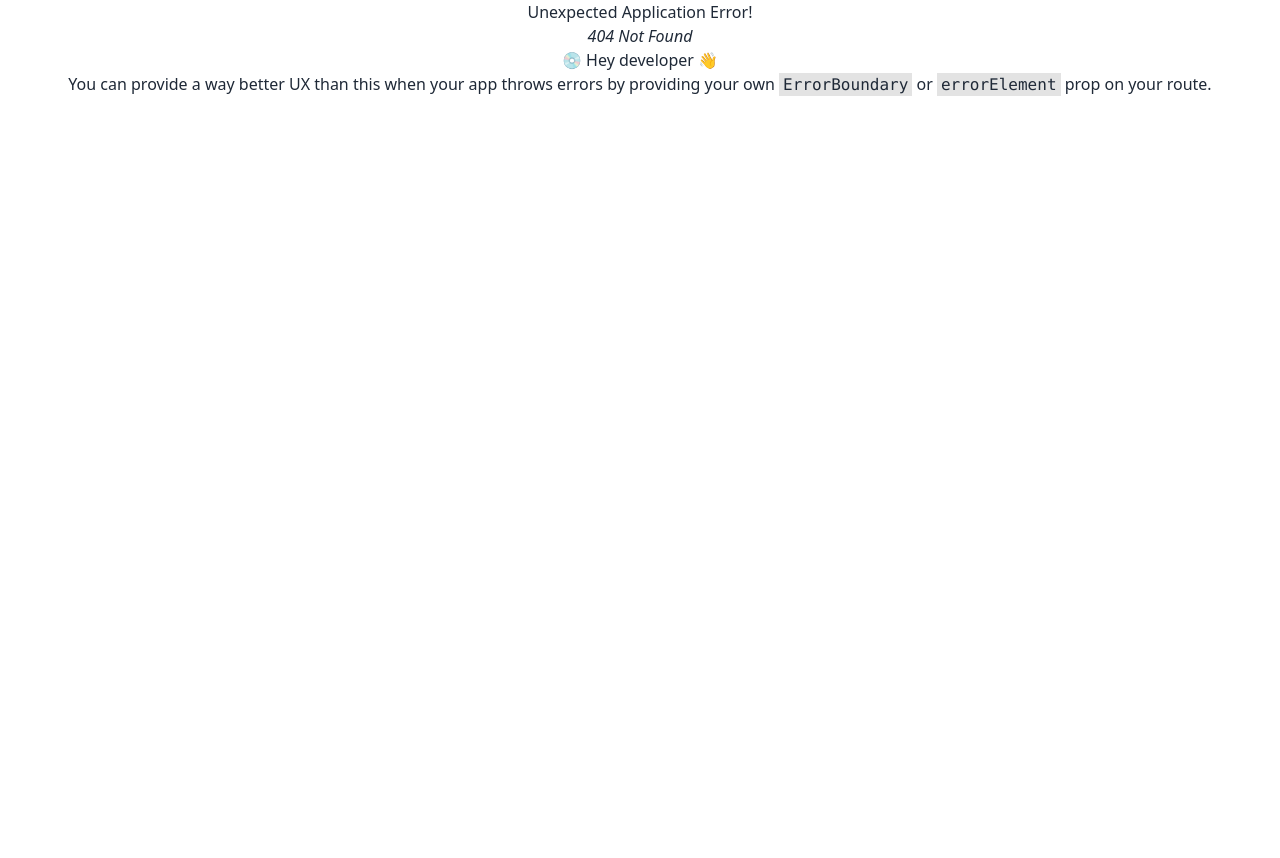
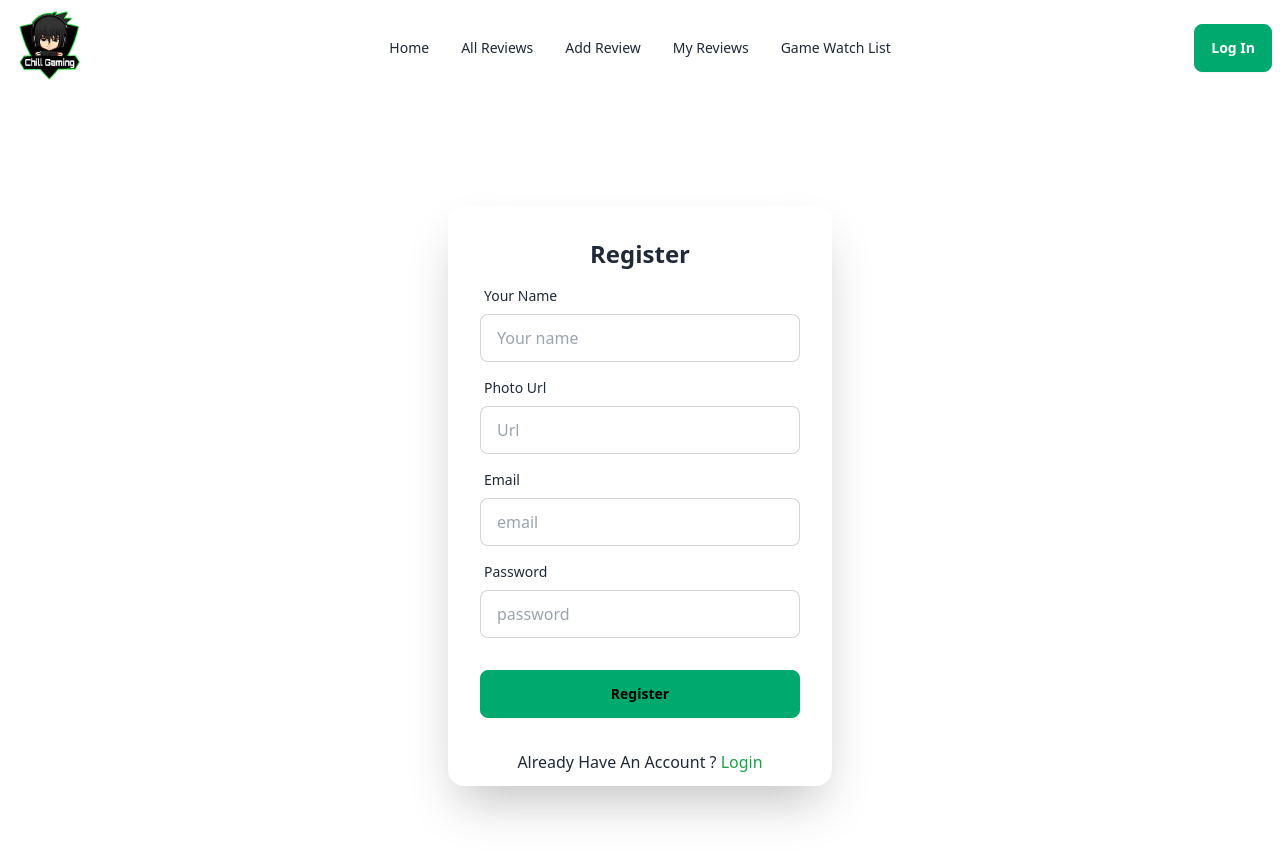
Before and after one commit to Khandaker-Mohyet/Chill-Gamer-client, a React (Vite) app: page /auth/register in a window 1280 px wide. Before the commit this address had no page. Shown: the top 858 px of the page. Before the commit the page ends 800 px from the top, so only its background shows below. Built offline with nearby package versions, Linux system fonts and the light colour scheme.

Commit message:
login and registration

```diff
--- /dev/null
+++ b/src/Components/LogIn.jsx
@@ -0,0 +1,69 @@
+import { useContext } from "react";
+import { Link, useNavigate } from "react-router-dom";
+import { AuthContext } from "../Provider/AuthProvider";
+
+
+const LogIn = () => {
+
+  const { logInUser, googleSignIn } = useContext(AuthContext)
+  const navigate = useNavigate()
+
+  const handelGoogleSignIn = () => {
+    googleSignIn()
+    .then(result => {
+            console.log(result.user);
+            navigate('/');
+            })
+            .catch(error => console.log('ERROR', error.message))
+  }
+
+  const handelLogIn = (e) => {
+    e.preventDefault()
+    const email = e.target.email.value
+    const password = e.target.password.value
+
+    console.log(email, password)
+
+    logInUser(email, password)
+      .then(result => {
+        console.log(result.user)
+        navigate('/');
+      })
+      .catch(error => {
+      console.log(error)
+    })
+  }
+  return (
+    <div className='min-h-screen flex justify-center items-center -mt-14'>
+      <div className="card bg-base-100 w-full max-w-sm shrink-0 shadow-2xl">
+        <form onSubmit={handelLogIn}  className="card-body">
+          <h2 className='text-2xl font-bold text-center'>Login your account</h2>
+        <div className="form-control">
+          <label className="label">
+            <span className="label-text">Email</span>
+          </label>
+          <input type="email" name="email" placeholder="email" className="input input-bordered" required />
+        </div>
+        <div className="form-control">
+          <label className="label">
+            <span className="label-text">Password</span>
+          </label>
+            <input type="password" name="password" placeholder="password" className="input input-bordered" required />
+          <label className="label">
+            <a href="#" className="label-text-alt link link-hover">Forgot password?</a>
+          </label>
+        </div>
+        <div className="form-control mt-6">
+          <button className="btn btn-success">Login</button>
+        </div>
+        </form>
+        <p className="text-center my-4">
+            <button onClick={handelGoogleSignIn} className='btn btn-outline btn-success'>Google login</button>
+            </p>
+        <p className='text-center mb-3'>Dont’t Have An Account ? <Link className='text-red-600' to="/auth/register">Register</Link></p>
+    </div>
+    </div>
+  );
+};
+
+export default LogIn;
--- a/src/Components/Navbar.jsx
+++ b/src/Components/Navbar.jsx
@@ -1,4 +1,4 @@
-import { NavLink } from "react-router-dom";
+import { Link, NavLink } from "react-router-dom";
 import logo from '../assets/logo.png'
 
 
@@ -47,8 +47,8 @@ const Navbar = () => {
       <NavLink to={"/gameWatchList"}><li><a>Game Watch List</a></li></NavLink>
     </ul>
   </div>
-  <div className="navbar-end">
-    <a className="btn btn-success text-white">Log In</a>
+      <div className="navbar-end">
+        <Link to="/auth/Login" className="btn btn-success text-white">Log In</Link>
   </div>
 </div>
   );
--- /dev/null
+++ b/src/Components/Register.jsx
@@ -0,0 +1,78 @@
+import { useContext } from "react";
+import { Link } from "react-router-dom";
+import { AuthContext } from "../Provider/AuthProvider";
+
+
+const Register = () => {
+
+  const {createUser} = useContext(AuthContext)
+
+  const handelRegister = (e) => {
+    e.preventDefault()
+    const email = e.target.email.value
+    const password = e.target.password.value
+    const name = e.target.name.value
+    const photo = e.target.photo.value
+
+    console.log(email, password, name, photo)
+
+    createUser(email, password)
+      .then(result => {
+      console.log(result.user)
+      })
+      .catch(error => {
+      console.log(error)
+    })
+  }
+  return (
+
+    <div className='min-h-screen flex justify-center items-center '>
+      <div className="card bg-base-100 w-full max-w-sm shrink-0 shadow-2xl">
+        <form onSubmit={handelRegister}  className="card-body">
+          <h2 className='text-2xl font-bold text-center'>Register</h2>
+        <div className="form-control">
+          <label className="label">
+            <span className="label-text">Your Name</span>
+          </label>
+          <input type="text" name="name" placeholder="Your name" className="input input-bordered" required />
+        </div>
+        <div className="form-control">
+          <label className="label">
+            <span className="label-text">Photo Url</span>
+          </label>
+          <input type="text" name="photo" placeholder="Url" className="input input-bordered" required />
+        </div>
+        <div className="form-control">
+          <label className="label">
+            <span className="label-text">Email</span>
+          </label>
+          <input type="email" name="email" placeholder="email" className="input input-bordered" required />
+        </div>
+        <div className="form-control relative">
+          <label className="label">
+            <span className="label-text">Password</span>
+          </label>
+          <input
+              // type={showPassword ? "text" : "password"}
+            type="password"
+            name="password"
+            placeholder="password"
+            className="input input-bordered" required />
+          {/* <button type='button' onClick={() => setShowPassword(!showPassword)} className="btn btn-xs absolute right-4 top-12">
+            {
+              showPassword? <FaEyeSlash /> : <FaEye />
+            }
+            </button> */}
+
+        </div>
+        <div className="form-control mt-6">
+          <button className="btn btn-success">Register</button>
+        </div>
+        </form>
+        <p className='text-center mb-3'>Already Have An Account ? <Link className='text-green-600' to="/auth/login">Login</Link></p>
+    </div>
+    </div>
+  );
+};
+
+export default Register;
--- /dev/null
+++ b/src/MainLayout/AuthLayout.jsx
@@ -0,0 +1,14 @@
+import React from 'react';
+import Navbar from '../Components/Navbar';
+import { Outlet } from 'react-router-dom';
+
+const AuthLayout = () => {
+  return (
+    <div>
+      <Navbar></Navbar>
+      <Outlet></Outlet>
+    </div>
+  );
+};
+
+export default AuthLayout;
--- a/src/Provider/AuthProvider.jsx
+++ b/src/Provider/AuthProvider.jsx
@@ -1,4 +1,7 @@
+import { createUserWithEmailAndPassword, GoogleAuthProvider, signInWithEmailAndPassword, signInWithPopup } from 'firebase/auth';
 import React, { createContext, useState } from 'react';
+import auth from '../Firebas/firebas.init';
+const provider = new GoogleAuthProvider();
 
 export const AuthContext = createContext(null)
 
@@ -7,8 +10,26 @@ const AuthProvider = ({ children }) => {
   const [user, setUser] = useState(null);
   const [loading, setLoading] = useState(true)
 
+  const createUser = (email, password) => {
+    setLoading(true)
+    return createUserWithEmailAndPassword(auth, email, password);
+  };
+
+  const logInUser = (email, password) => {
+    setLoading(true)
+    return signInWithEmailAndPassword(auth, email, password)
+  };
+
+  const googleSignIn = () => {
+    return signInWithPopup(auth, provider)
+  }
+
   const gamerInfo = {
     user,
+    createUser,
+    setUser,
+    logInUser,
+    googleSignIn
   }
 
   return (
```
Also changed, not shown: src/Routes/Router.jsx (+19 -0 lines).
